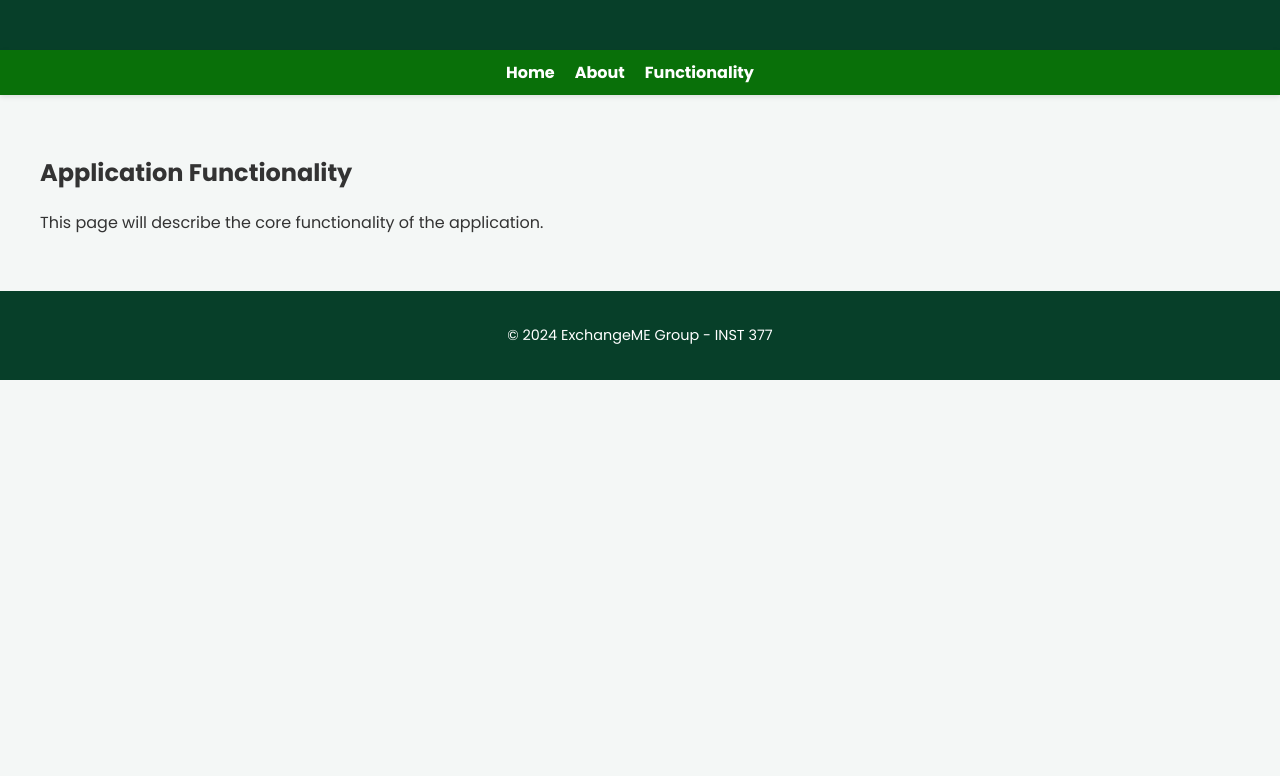
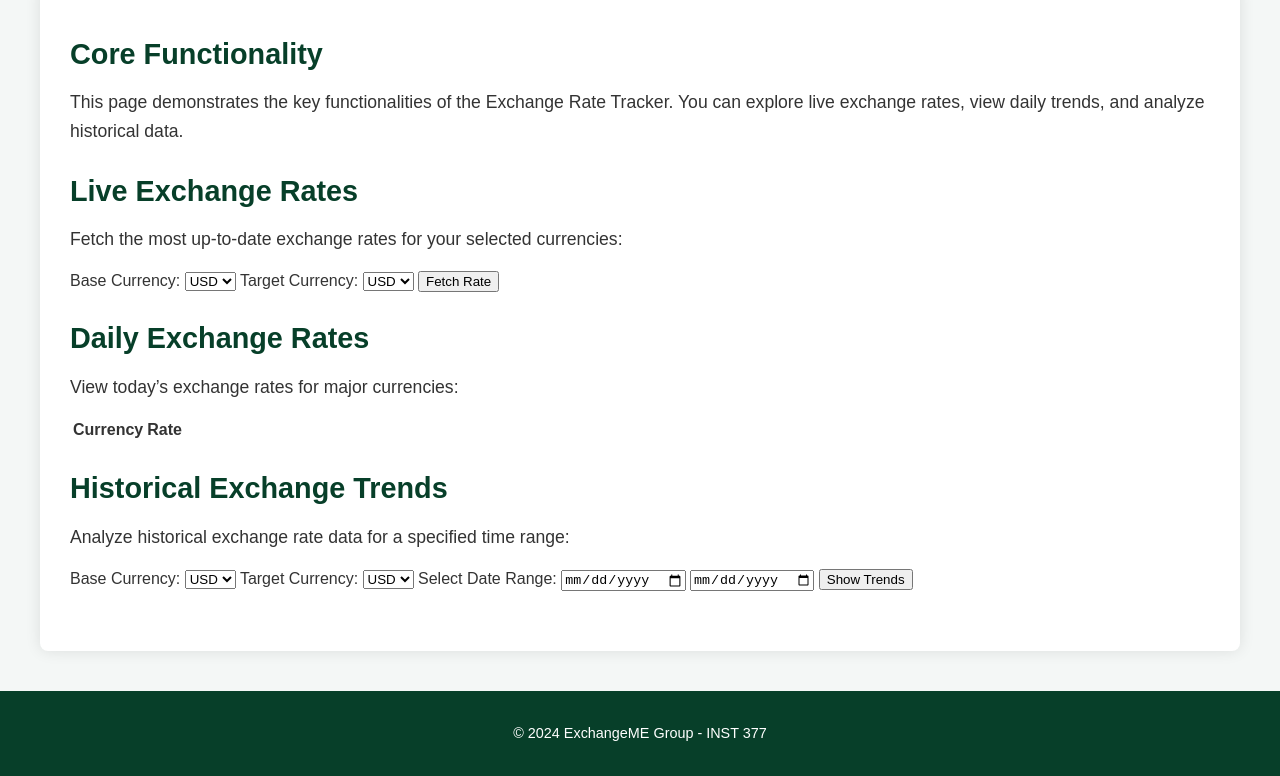
Before and after one commit to loconick/377-Final-Group-Project, a plain HTML site: page Functionality.html in a window 1280 px wide. Shown: the part 171-947 px from the top of the page. Before the commit the page ends 800 px from the top, so only its background shows below. Drawn offline with Linux system fonts and the light colour scheme; a web font is replaced by a local one.

Commit message:
Update About.html

```diff
--- a/Functionality.html
+++ b/Functionality.html
@@ -1,23 +1,18 @@
-<!-- public/functionality.html -->
 <!DOCTYPE html>
 <html lang="en">
 <head>
   <meta charset="UTF-8">
   <meta name="viewport" content="width=device-width, initial-scale=1.0">
-  <title>Functionality Page</title>
-  <link rel="stylesheet" href="Main.css">
-  <link rel="preconnect" href="https://fonts.googleapis.com">
-  <link rel="preconnect" href="https://fonts.gstatic.com" crossorigin>
-  <link href="https://fonts.googleapis.com/css2?family=Playwrite+HR+Lijeva:wght@100..400&family=Poppins:ital,wght@0,100;0,200;0,300;0,400;0,500;0,600;0,700;0,800;0,900;1,100;1,200;1,300;1,400;1,500;1,600;1,700;1,800;1,900&display=swap" rel="stylesheet">
+  <title>Functionality Page - Exchange Rate Tracker</title>
+  <link rel="stylesheet" href="main.css">
 </head>
 <body>
-
-  <!-- Header -->
+  <!-- Header Section -->
   <header>
-    <h1> ExchangeME</h1>
+    Exchange Rate Tracker
   </header>
 
-  <!-- Navbar -->
+  <!-- Navigation Section -->
   <nav>
     <ul>
       <li><a href="index.html">Home</a></li>
@@ -28,11 +23,89 @@
 
   <!-- Main Content -->
   <main>
-    <h2>Application Functionality</h2>
-    <p>This page will describe the core functionality of the application.</p>
+    <div class="about-main">
+      <!-- Page Introduction -->
+      <section class="about-section">
+        <h2>Core Functionality</h2>
+        <p>
+          This page demonstrates the key functionalities of the Exchange Rate Tracker. You can explore live exchange rates, view daily trends, and analyze historical data.
+        </p>
+      </section>
+
+      <!-- Live Exchange Rates Section -->
+      <section class="about-section">
+        <h3>Live Exchange Rates</h3>
+        <p>
+          Fetch the most up-to-date exchange rates for your selected currencies:
+        </p>
+        <form id="live-rate-form">
+          <label for="base-currency">Base Currency:</label>
+          <select id="base-currency" name="base-currency">
+            <option value="USD">USD</option>
+            <option value="EUR">EUR</option>
+            <option value="GBP">GBP</option>
+          </select>
+          <label for="target-currency">Target Currency:</label>
+          <select id="target-currency" name="target-currency">
+            <option value="USD">USD</option>
+            <option value="EUR">EUR</option>
+            <option value="GBP">GBP</option>
+          </select>
+          <button type="button" id="fetch-rate">Fetch Rate</button>
+        </form>
+      </section>
+
+      <!-- Daily Exchange Rates Section -->
+      <section class="about-section">
+        <h3>Daily Exchange Rates</h3>
+        <p>
+          View today’s exchange rates for major currencies:
+        </p>
+        <table id="daily-rates-table">
+          <thead>
+            <tr>
+              <th>Currency</th>
+              <th>Rate</th>
+            </tr>
+          </thead>
+          <tbody>
+            <!-- Table data will be dynamically inserted -->
+          </tbody>
+        </table>
+      </section>
+
+      <!-- Historical Data Section -->
+      <section class="about-section">
+        <h3>Historical Exchange Trends</h3>
+        <p>
+          Analyze historical exchange rate data for a specified time range:
+        </p>
+        <form id="historical-data-form">
+          <label for="historical-base-currency">Base Currency:</label>
+          <select id="historical-base-currency" name="historical-base-currency">
+            <option value="USD">USD</option>
+            <option value="EUR">EUR</option>
+            <option value="GBP">GBP</option>
+          </select>
+          <label for="historical-target-currency">Target Currency:</label>
+          <select id="historical-target-currency" name="historical-target-currency">
+            <option value="USD">USD</option>
+            <option value="EUR">EUR</option>
+            <option value="GBP">GBP</option>
+          </select>
+          <label for="date-range">Select Date Range:</label>
+          <input type="date" id="start-date" name="start-date">
+          <input type="date" id="end-date" name="end-date">
+          <button type="button" id="fetch-historical-data">Show Trends</button>
+        </form>
+        <div id="chart-container">
+          <!-- The Chart.js graph will be rendered here -->
+        </div>
+      </section>
+    </div>
   </main>
 
-  <!-- Footer -->
+  <!-- Footer Section -->
   <footer>
     <p>&copy; 2024 ExchangeME Group - INST 377</p>
   </footer>
```
Also changed, not shown: 1 other file.
